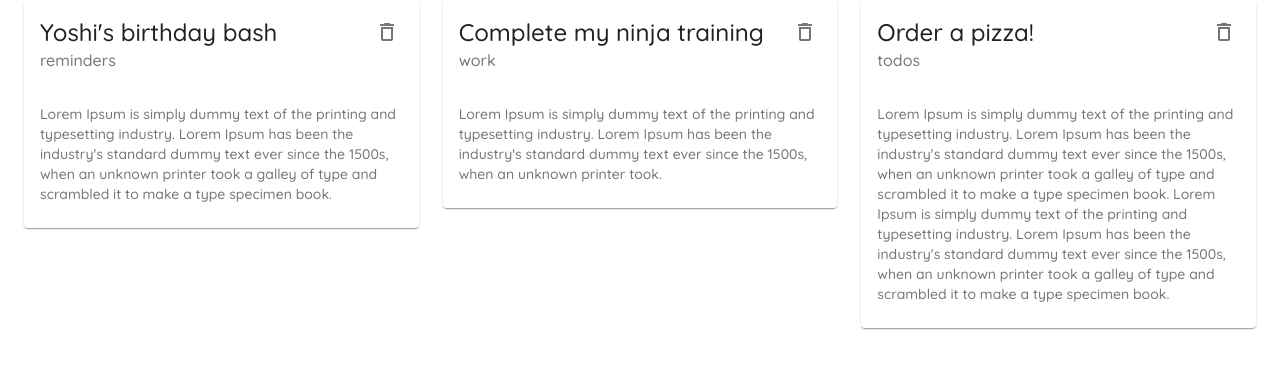
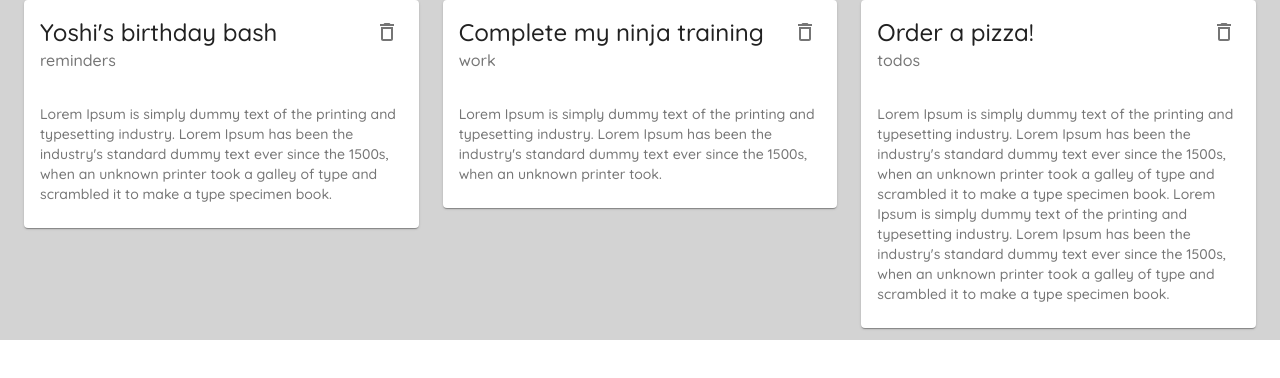
Before and after one commit to lollylegs/material--ui, a React (Create React App) app: page / in a window 1280 px wide. Shown: the top 378 px of the page. Built offline with nearby package versions, Linux system fonts and the light colour scheme; data requests are answered from the project's data file.

Commit message:
finish #12 Layout

```diff
--- a/src/App.js
+++ b/src/App.js
@@ -3,6 +3,7 @@
 import Create from './pages/Create'
 import { createTheme, ThemeProvider } from '@material-ui/core';
 import { purple } from '@material-ui/core/colors';
+import Layout from './components/Layout';
 
 
 const theme = createTheme({
@@ -26,6 +27,7 @@
   return (
     <ThemeProvider theme={theme}>
       <Router>
+        <Layout>
           <Switch>
             <Route exact path="/">
               <Notes />
@@ -34,6 +36,7 @@
               <Create />
             </Route>
           </Switch>
+        </Layout>
       </Router>
     </ThemeProvider>
   );
--- /dev/null
+++ b/src/components/Layout.js
@@ -0,0 +1,26 @@
+import { makeStyles } from '@material-ui/core';
+import React from 'react';
+
+const useStyles = makeStyles({
+   page: {
+      background: '#D3D3D3',
+      width: '100%'
+   }
+})
+
+export default function Layout({ children }) {
+   const classes = useStyles()
+
+   return (
+      <div>
+         {/* app bar */}
+
+         {/* side drawer */}
+
+         <div className={classes.page}>
+            {children}
+         </div>
+
+      </div>
+   )
+}
```
Lines whose indentation alone changed are shown as unchanged.
